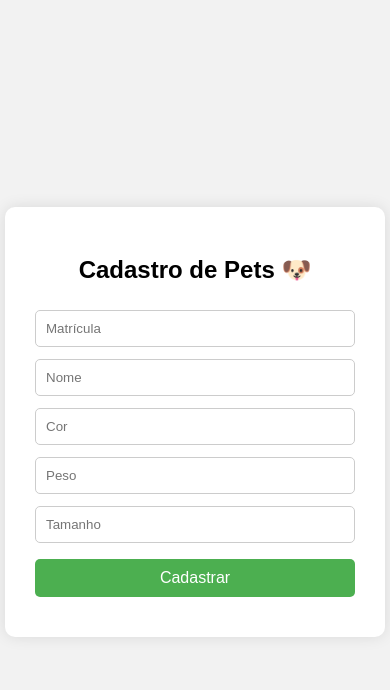
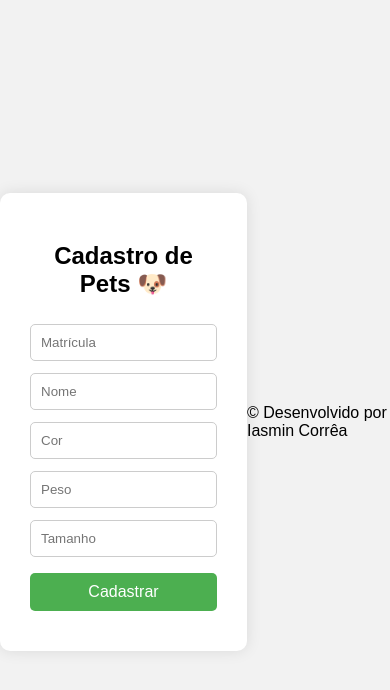
Before and after one commit to IM-Silva/formul-rio-de-cadastro, a Flask app: page / in a window 390 px wide. Shown: the top 690 px of the page. Run offline with Flask 3, Linux system fonts and the light colour scheme.

Commit message:
Refactor index.html for improved layout and responsiveness
Updated the HTML structure to include a viewport meta tag and added a footer.

```diff
--- a/templates/index.html
+++ b/templates/index.html
@@ -1,31 +1,23 @@
 <!DOCTYPE html>
 <html lang="pt-br">
-
     <head>
         <meta charset="UTF-8">
+        <meta name="viewport" content="width=device-width, initial-scale=1.0">
         <title>Cadastro de Pets</title>
-    <link rel="stylesheet" href="{{ url_for('static', filename='style.css') }}">
-</head>
-
+        <link rel="stylesheet" href="{{ url_for('static', filename='style.css') }}">    </head>
     <body>
-
         <div class="container">
-
+            <div class="form">
                 <h2>Cadastro de Pets 🐶</h2>
-
                 <input type="number" id="matricula" placeholder="Matrícula">
                 <input type="text" id="nome" placeholder="Nome">
                 <input type="text" id="cor" placeholder="Cor">
                 <input type="number" id="peso" placeholder="Peso">
                 <input type="text" id="tamanho" placeholder="Tamanho">
-
                 <button onclick="cadastrarPet()">Cadastrar</button>
-
                 <div class="msg" id="msg"></div>
-
             </div>
-
-<script src="{{ url_for('static', filename='script.js') }}"></script>
-
-</body>
+        </div>
+        <footer>&copy Desenvolvido por Iasmin Corrêa</footer>
+        <script src="{{ url_for('static', filename='script.js') }}"></script>    </body>
 </html>
```
Lines whose indentation alone changed are shown as unchanged.
